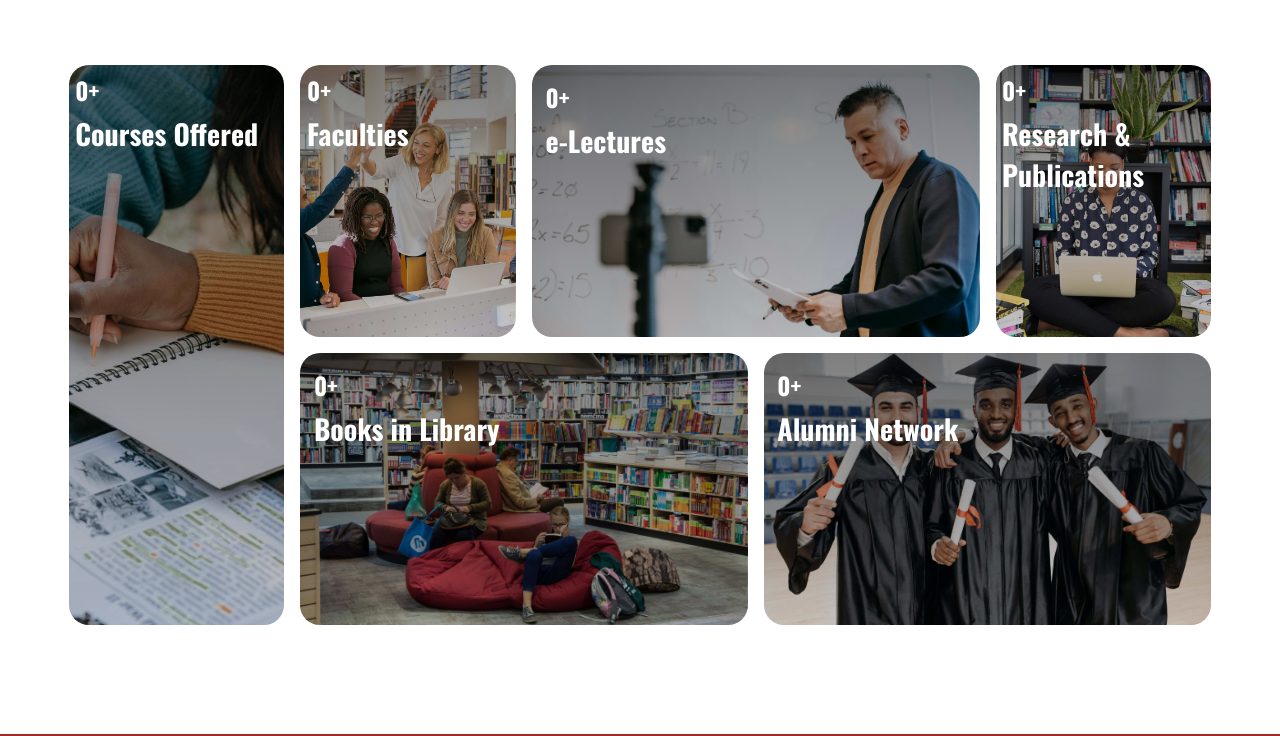
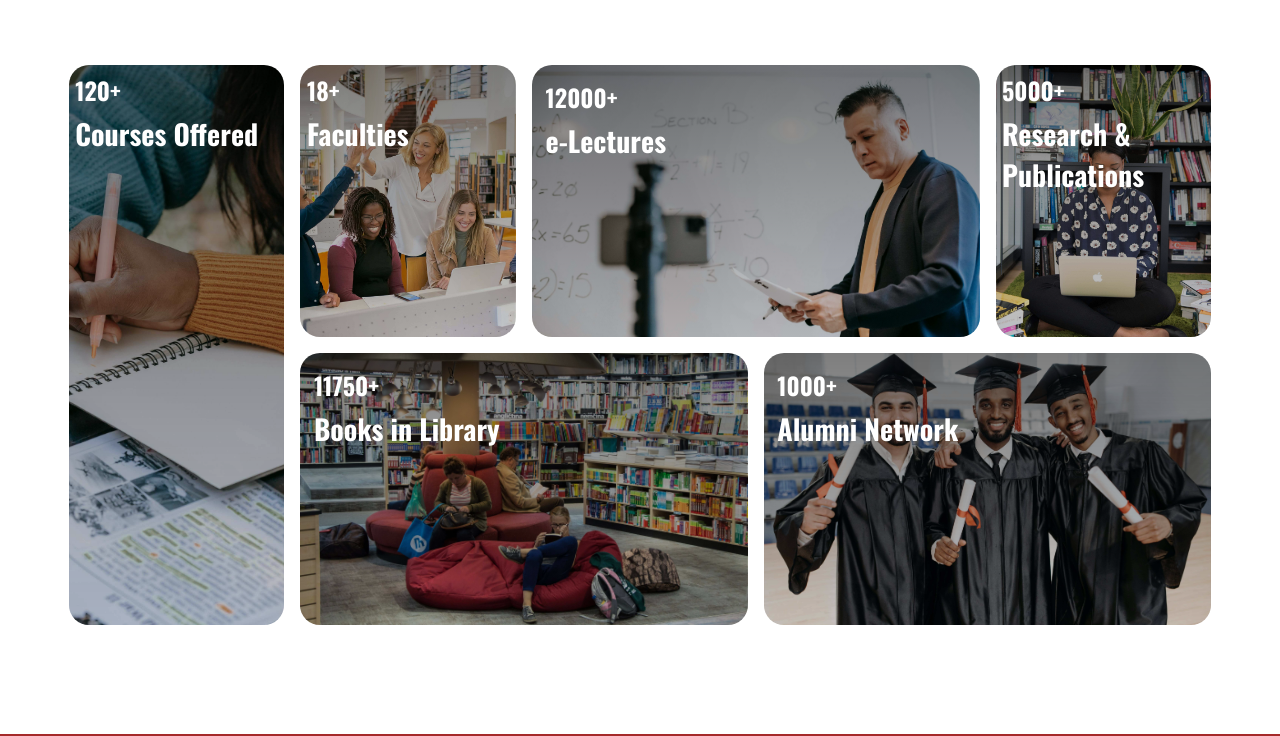
Before and after one commit to kartikeysharma5305/demo-college-website, a plain HTML site: page index.html in a window 1280 px wide. Shown: the part 1424-2160 px from the top of the page. Drawn offline with nearby package versions, Linux system fonts and the light colour scheme.

Commit message:
fixed scripts spelling

```diff
--- a/index.html
+++ b/index.html
@@ -20,7 +20,7 @@
     <script src="https://code.jquery.com/jquery-3.6.0.min.js"></script>
     <!-- Link of jQuery Library -->
 
-    <script src="scrips/script.js" defer></script>
+    <script src="scripts/script.js" defer></script>
     <!-- script link of javascript-->
 
     <title>Demo College | Home</title>
```
